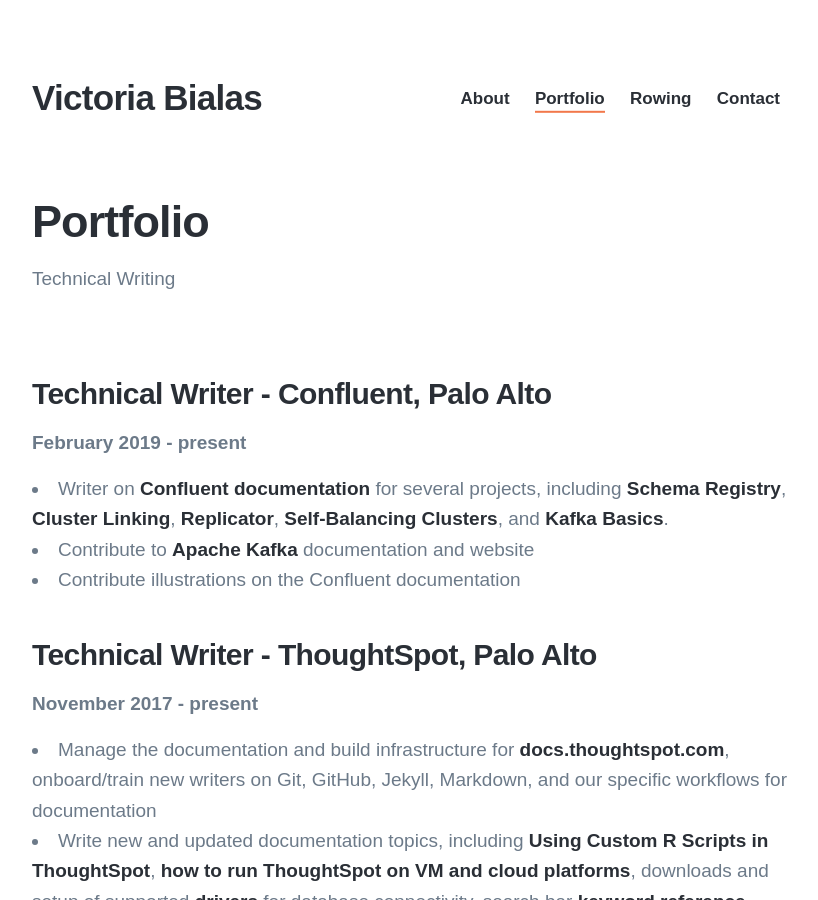
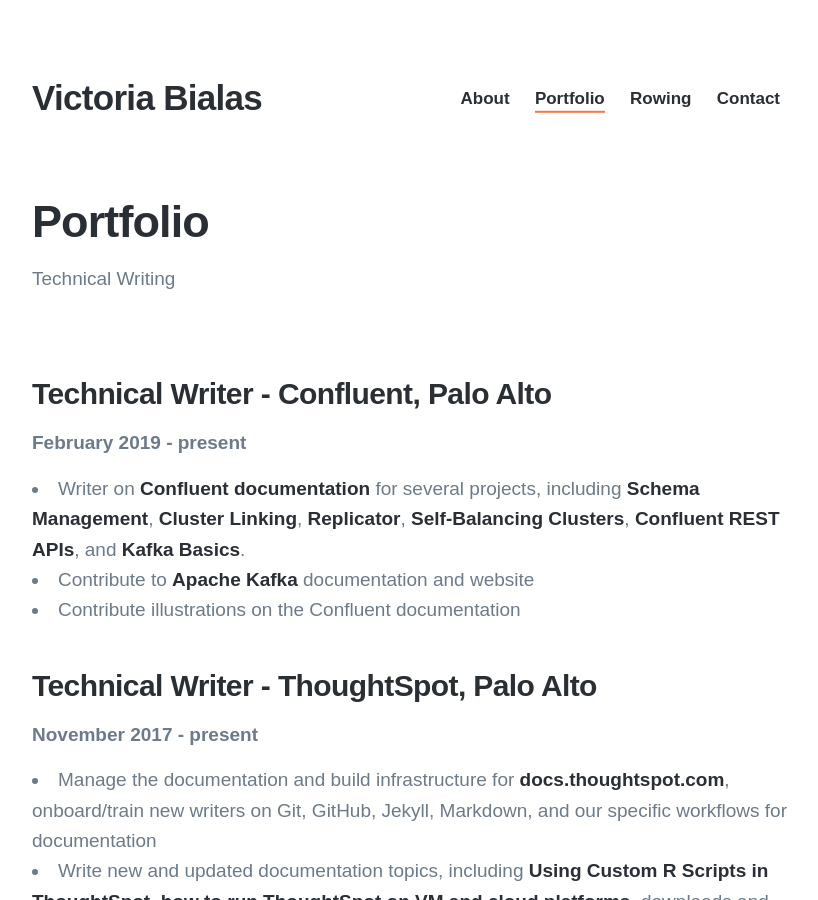
Before and after one commit to londoncalling/slow-motion-stories, a Jekyll site: the page built from _pages/portfolio.md, in a window 1280 px wide and 900 px high. Shown: the whole window, without its empty margins (224-1042 px from the left). Built offline with Jekyll 4.4.1, drawn with Linux system fonts in a browser that asks for light colours; nearby versions of some CDN libraries; some web fonts are replaced.

Commit message:
added writing samples
Signed-off-by: Victoria Bialas <vicky@confluent.io>

```diff
--- a/_pages/portfolio.md
+++ b/_pages/portfolio.md
@@ -10,10 +10,11 @@
 **February 2019 - present**
 
 - Writer on [Confluent documentation](https://docs.confluent.io/current/) for several projects, including
-[Schema Registry](https://docs.confluent.io/current/schema-registry/index.html),
+[Schema Management](https://docs.confluent.io/current/schema-registry/index.html),
 [Cluster Linking](https://docs.confluent.io/current/multi-dc-deployments/cluster-linking/index.html),
 [Replicator](https://docs.confluent.io/current/multi-dc-deployments/replicator/replicator-quickstart.html),
 [Self-Balancing Clusters](https://docs.confluent.io/current/kafka/sbc/index.html),
+[Confluent REST APIs](https://docs.confluent.io/platform/current/kafka-rest/index.html),
 and [Kafka Basics](https://docs.confluent.io/current/kafka/kafka-basics.html).
 - Contribute to [Apache Kafka](https://kafka.apache.org/) documentation and website
 - Contribute illustrations on the Confluent documentation
```
